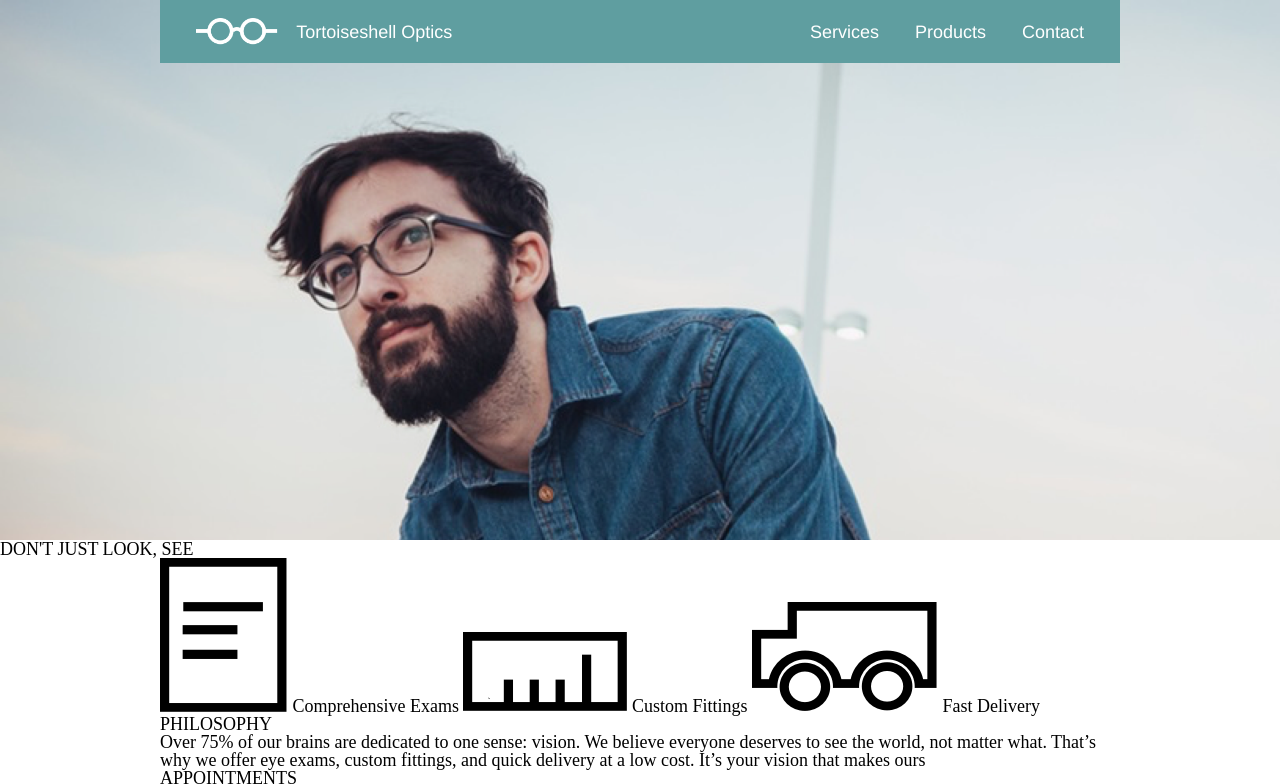
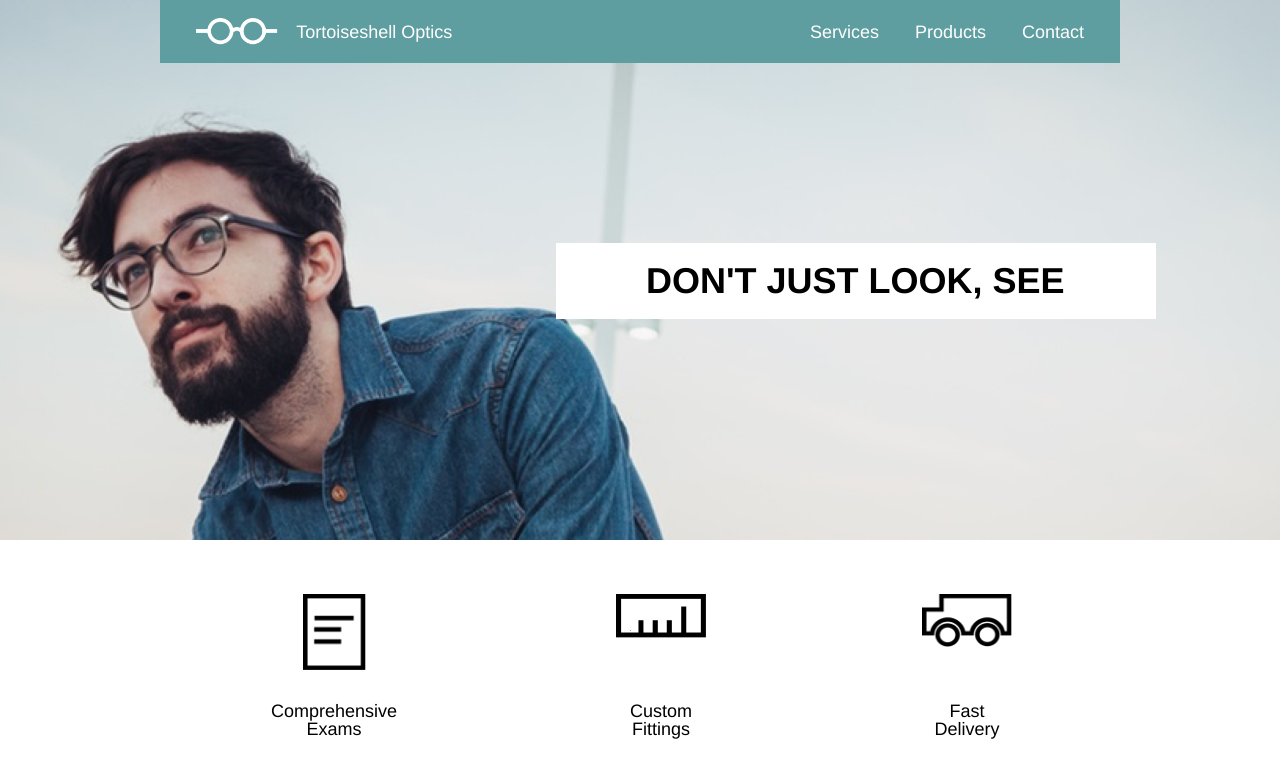
Before and after one commit to scibbady/Tortoise, a plain HTML site: page index.html in a window 1280 px wide. Shown: the top 784 px of the page. Drawn offline with Linux system fonts and the light colour scheme.

Commit message:
all but footer complete

```diff
--- a/index.html
+++ b/index.html
@@ -20,37 +20,43 @@
           <span class="nav">Products</span>
           <span>Contact</span>
         </div>
+        <div class="caption">
+          <h1>DON'T JUST LOOK, SEE</h1>
+        </div>
       </div>
     </div>
 
-  <!--floating caption box-->
-
-    <div class="caption">
-      <h1>DON'T JUST LOOK, SEE</h1>
-    </div>
+  <!--company information-->
 
 
-<!--company information-->
-
+      <div class="sitecontainer">
         <div class="infobox">
-      <div class="sitecontainer">
           <div class="graphics">
-          <img src="resources/paper.png">
+            <img class="paper "src="resources/paper.png">
             <span>Comprehensive Exams</span>
+          </div>
+          <div class="graphics">
             <img src="resources/ruler.png">
             <span>Custom Fittings</span>
+          </div>
+          <div class="graphics">
             <img src="resources/truck.png">
             <span>Fast Delivery</span>
           </div>
         </div>
       </div>
 
+
     <div class="sitecontainer">
+      <div class="information">
       <div class="info">
         <h4>PHILOSOPHY</H4>
         <p>Over 75% of our brains are dedicated to one sense: vision. We believe everyone deserves to see the world, not matter what. That’s why we offer eye exams, custom fittings, and quick delivery at a low cost. It’s your vision that makes ours</p>
+      </div>
+      <div class="info">
         <h4>APPOINTMENTS</h4>
         <p>Schedule an appointment by calling us at (312) 654-0987. We’re open Tuesday - Saturday, 9AM - 6PM.</p>
+      </div>
     </div>
   </div>
 
--- a/style.css
+++ b/style.css
@@ -1,6 +1,7 @@
 html {
   font-size: 18px;
-  line-height: 1.4
+  line-height: 1.4;
+  font-family: helvetica;
 }
 
 .banner {
@@ -8,13 +9,15 @@ html {
   justify-content: center;
   background-image: url("resources/banner.png");
   background-size: cover;
+  background-position: center;
+  background-repeat: no-repeat;
   width: 100%;
   height: 30rem;
 }
 
 .sitecontainer {
-  display: flex;
-  flex-direction: column;
+  /*--display: flex;
+  flex-direction: column;*/
   width: 960px;
   margin: 0 auto;
 }
@@ -22,7 +25,6 @@ html {
 .header {
   display: flex;
   align-items: center;
-  font-family: Helvetica;
   background-color: cadetblue;
   color: white;
   font-size: 1rem;
@@ -41,3 +43,72 @@ html {
 .nav {
   padding-right: 2rem;
 }
+
+.caption {
+  font-family: helvetica;
+  font-weight: bold;
+  font-size: 2rem;
+  line-height: 1.2rem;
+  background-color: white;
+  padding: 1.5rem 5rem;
+  margin-top: 10rem;
+  margin-left: auto;
+  margin-right: -2rem;
+  width: 420px;
+
+}
+
+.caption h1 {
+  width: 450px;
+  margin: 0;
+}
+
+.infobox {
+  display: flex;
+  justify-content: space-around;
+}
+
+.graphics {
+  display: flex;
+  flex-direction: column;
+  align-items: center;
+  height: 8rem;
+  margin: 3rem 6rem;
+  justify-content: space-between;
+  text-align: center;
+}
+
+.graphics .paper {
+  width: 3.5rem;
+}
+
+.graphics img {
+  width: 5rem;
+}
+
+.information {
+  display: flex;
+  justify-content: space-between;
+}
+
+.info {
+  display: inline-block;
+  flex-direction: column;
+  width: 35%;
+  padding-bottom: 5rem;
+  margin: 2.5%;
+}
+
+.info h4 {
+  font-family: Helvetica;
+  font-weight: bold;
+  font-size: 1rem;
+  padding: 1.25rem 0.5rem;
+  background-color: cadetblue;
+  width: 10rem;
+  color: white;
+}
+
+.info p {
+  padding-top: 1rem;
+}
```
Lines whose indentation alone changed are shown as unchanged.
